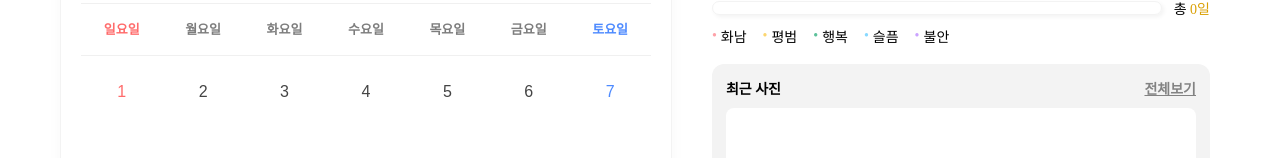
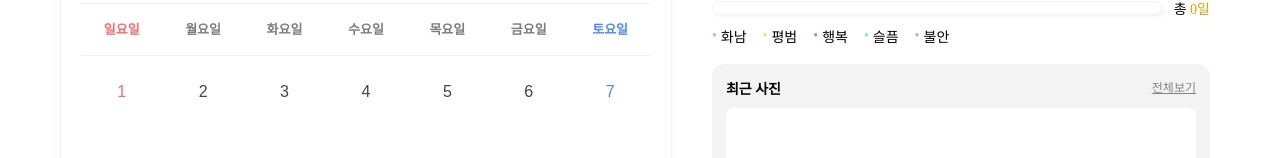
Before and after one commit to MoDeep11/Hear_FE, a React (Vite) app: page /home in a window 1280 px wide. Shown: the part 178-336 px from the top of the page. Built offline with nearby package versions, Linux system fonts and the light colour scheme.

Commit message:
fix: 태그 수정

```diff
--- a/src/pages/Home.jsx
+++ b/src/pages/Home.jsx
@@ -371,7 +371,7 @@ const StartText = styled.span`
   font-weight: 500;
 `;
 
-const ImgTotal = styled.span`
+const ImgTotal = styled.a`
   color: #828282;
   font-size: 12px;
   text-decoration: underline;
```
